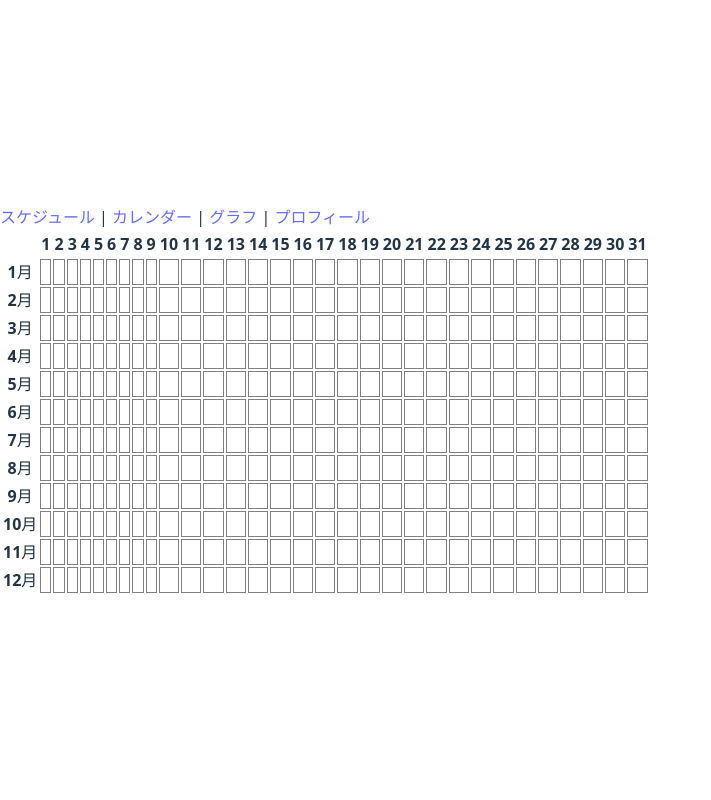
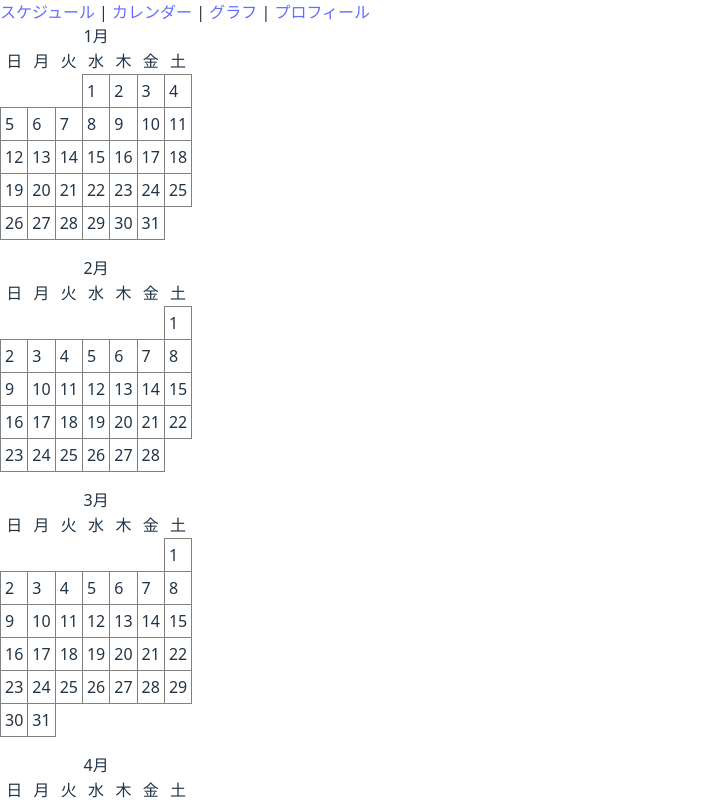
Before and after one commit to Komaba-archers/Sleep-app-4, a React (Vite) app in the folder app/: page /calendar in a window 1280 px wide. Shown: the top 800 px of the page, without its empty margins (0-711 px from the left). Built offline with nearby package versions, Linux system fonts and the light colour scheme.

Commit message:
Refactor calendar layout to monthly grid

```diff
--- a/app/src/pages/CalendarPage.tsx
+++ b/app/src/pages/CalendarPage.tsx
@@ -1,36 +1,65 @@
 import { useSleepStore } from '../store/useSleepStore';
+
+const dayNames = ['日', '月', '火', '水', '木', '金', '土'];
 
 export default function CalendarPage() {
   const { records } = useSleepStore();
   const year = new Date().getFullYear();
   const months = Array.from({ length: 12 }, (_, i) => i);
-  const days = Array.from({ length: 31 }, (_, i) => i + 1);
+
+  const renderMonth = (month: number) => {
+    const firstDay = new Date(year, month, 1);
+    const daysInMonth = new Date(year, month + 1, 0).getDate();
+
+    const weeks: Array<Array<number | null>> = [];
+    let current: Array<number | null> = [];
+
+    for (let i = 0; i < firstDay.getDay(); i++) {
+      current.push(null);
+    }
+
+    for (let day = 1; day <= daysInMonth; day++) {
+      current.push(day);
+      if (current.length === 7) {
+        weeks.push(current);
+        current = [];
+      }
+    }
+
+    if (current.length > 0) {
+      while (current.length < 7) current.push(null);
+      weeks.push(current);
+    }
 
     return (
-    <table>
+      <table
+        key={month}
+        style={{ borderCollapse: 'collapse', marginBottom: '1rem' }}
+      >
+        <caption>{month + 1}月</caption>
         <thead>
           <tr>
-          <th></th>
-          {days.map((d) => (
-            <th key={d}>{d}</th>
+            {dayNames.map((n) => (
+              <th key={n}>{n}</th>
             ))}
           </tr>
         </thead>
         <tbody>
-        {months.map((m) => (
-          <tr key={m}>
-            <th>{m + 1}月</th>
-            {days.map((d) => {
-              const date = new Date(year, m, d);
+          {weeks.map((week, wi) => (
+            <tr key={wi}>
+              {week.map((day, di) => {
+                if (!day) return <td key={di}></td>;
+                const date = new Date(year, month, day);
                 const dateStr = date.toISOString().split('T')[0];
                 const rec = records.find((r) => r.date === dateStr);
                 const star = rec && rec.onSchedule ? '⭐' : '';
                 return (
                   <td
-                  key={`${m}-${d}`}
+                    key={di}
                     style={{ padding: '4px', border: '1px solid gray' }}
                   >
-                  {star}
+                    <div>{day}</div>
+                    <div>{star}</div>
                   </td>
                 );
               })}
@@ -39,4 +68,7 @@ export default function CalendarPage() {
         </tbody>
       </table>
     );
+  };
+
+  return <div>{months.map(renderMonth)}</div>;
 }
```
Lines whose indentation alone changed are shown as unchanged.
